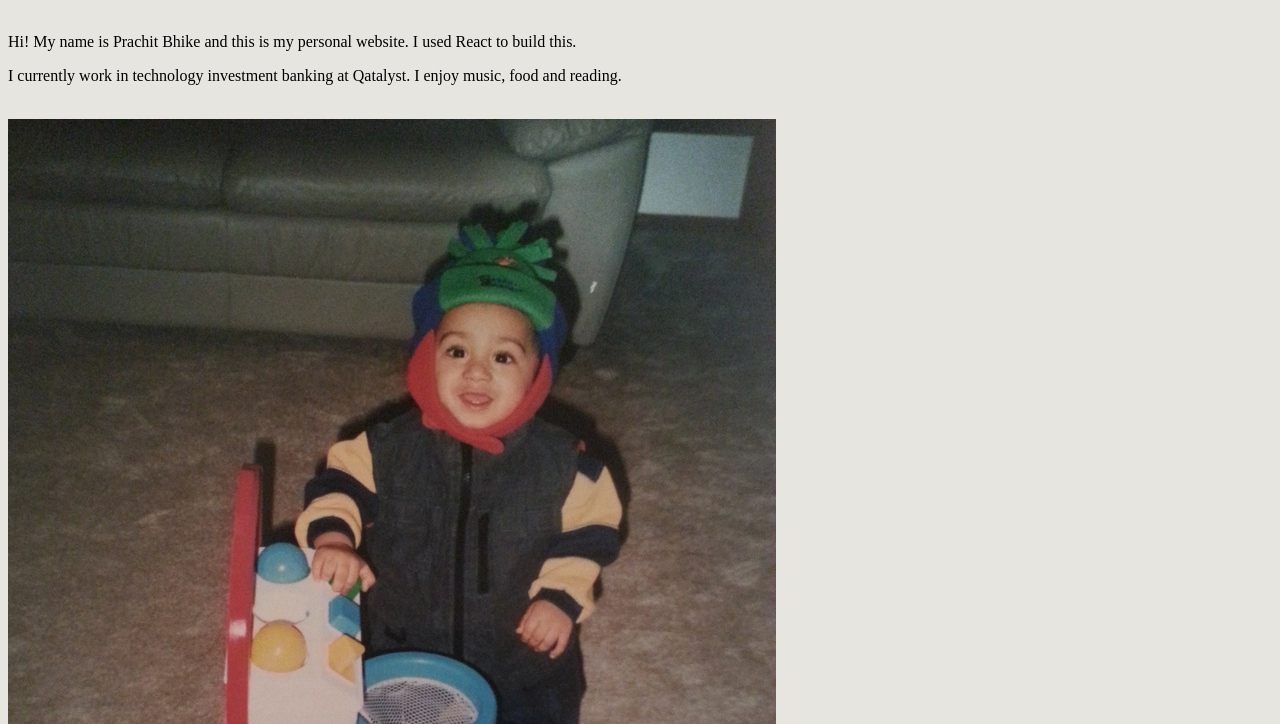
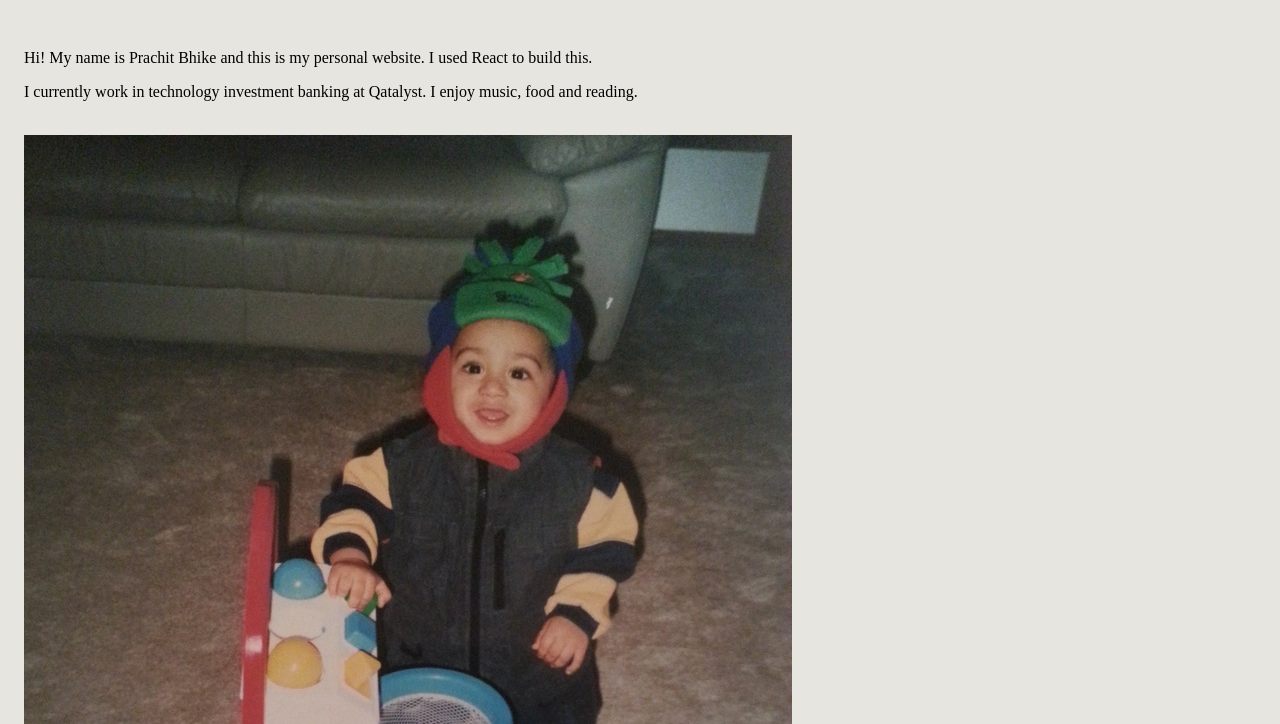
Before and after one commit to prachitbhike/mywebsite_gatsby, a Gatsby site: page / in a window 1280 px wide. Shown: the part 76-800 px from the top of the page. Built offline with nearby package versions, Linux system fonts and the light colour scheme; Gatsby itself is replaced by a stand-in of ours.

Commit message:
Padding edits

```diff
--- a/src/components/layout.js
+++ b/src/components/layout.js
@@ -1,14 +1,19 @@
 import * as React from 'react'
 import Navbar from './Navbar/Navbar'
+import styled from 'styled-components'
 
+const Content = styled.div`
+    padding: 1rem;
+
+`
 export default function Layout ({children}){
     return (
-        <div className = "layout">
+        <div>
             <Navbar />
             <br></br>
-            <div className = "content">
+            <Content>
                 {children}
-            </div>
+            </Content>
             <div className = "footer">
             </div>
         </div>
```
